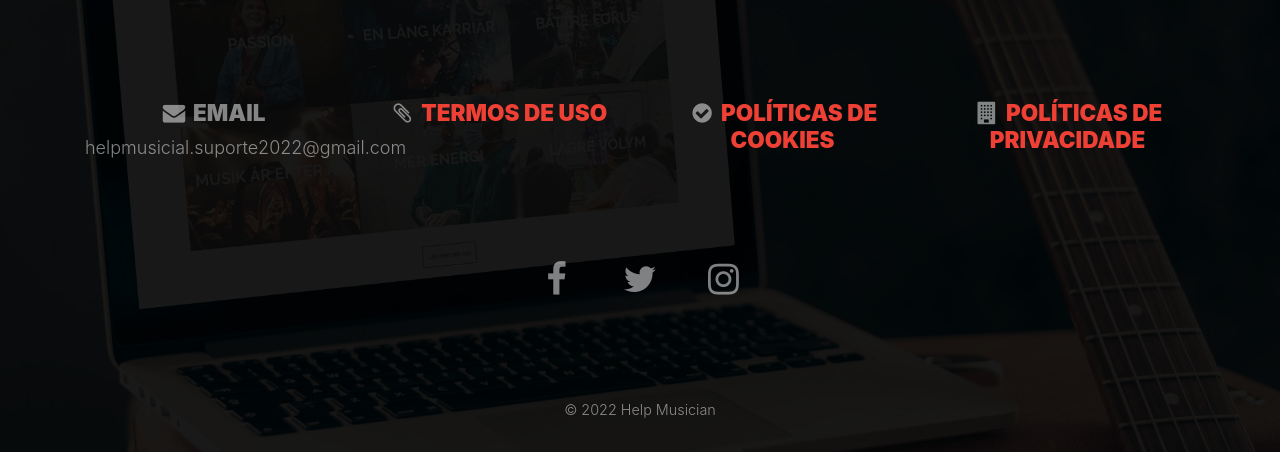
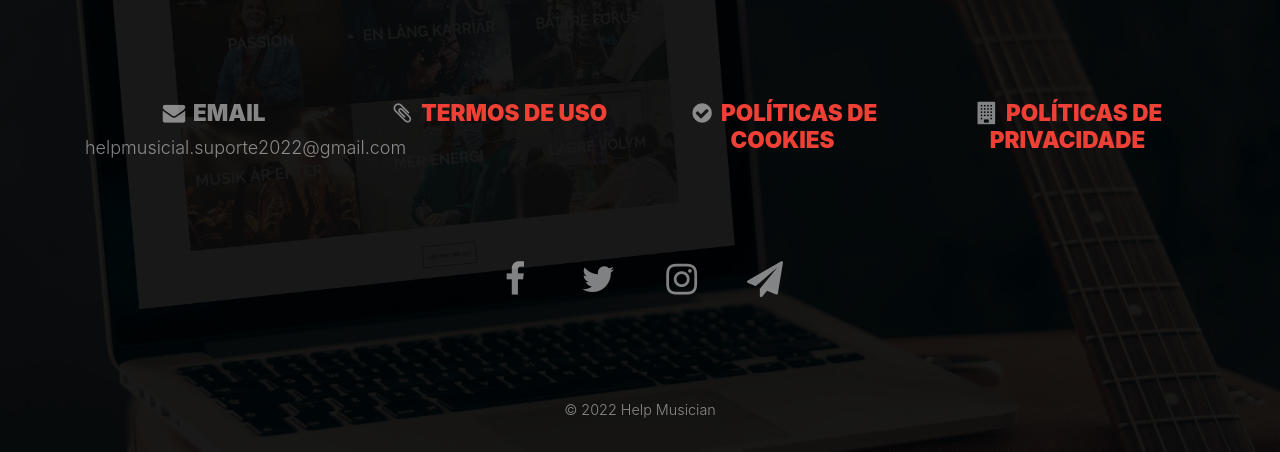
Before and after one commit to caiodotdev/helpmusician, a Django app: page / in a window 1280 px wide. Shown: the part 5737-6189 px from the top of the page. Run offline with Django 3.2, Linux system fonts and the light colour scheme; parts of the project's set-up code (start-up, migrations or seed data) failed here and were passed over; some libraries are stand-ins or nearby versions; some web fonts are replaced.

Commit message:
add twitter and telegram

```diff
--- a/hm_site/templates/base_site.html
+++ b/hm_site/templates/base_site.html
@@ -119,9 +119,18 @@
             </div>
         </div>
         <div class="footer-social">
-            <a class="px-3 text-white-50" href="#"><i class="fa fa-facebook-f fa-2x fa-fw"></i></a>
-            <a class="px-3 text-white-50" href="#"><i class="fa fa-twitter fa-2x fa-fw"></i></a>
-            <a class="px-3 text-white-50" href="#"><i class="fa fa-instagram fa-2x fa-fw"></i></a>
+            <a class="px-3 text-white-50" href="#">
+                <i class="fa fa-facebook-f fa-2x fa-fw"></i>
+            </a>
+            <a class="px-3 text-white-50" href="https://twitter.com/help_musician">
+                <i class="fa fa-twitter fa-2x fa-fw"></i>
+            </a>
+            <a class="px-3 text-white-50" href="#">
+                <i class="fa fa-instagram fa-2x fa-fw"></i>
+            </a>
+            <a class="px-3 text-white-50" target="_blank" href="https://t.me/+eD_MgeE64MdhZDBh">
+                <i class="fa fa-paper-plane fa-2x fa-fw"></i>
+            </a>
         </div>
         <div class="footer-copyright">© 2022 Help Musician</div>
     </div>
```
Also changed, not shown: static/default/img/telegram.jpg (added).
